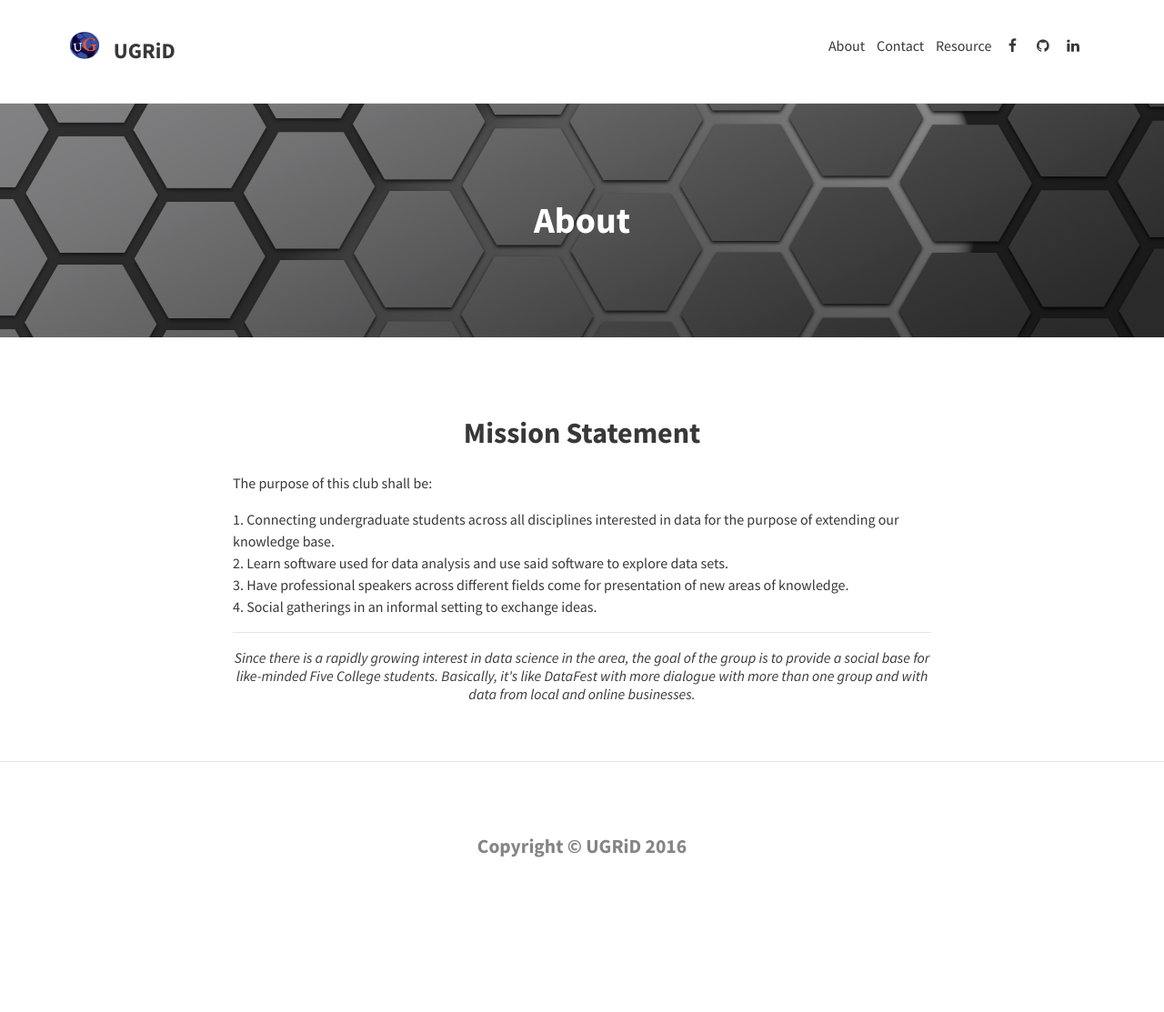
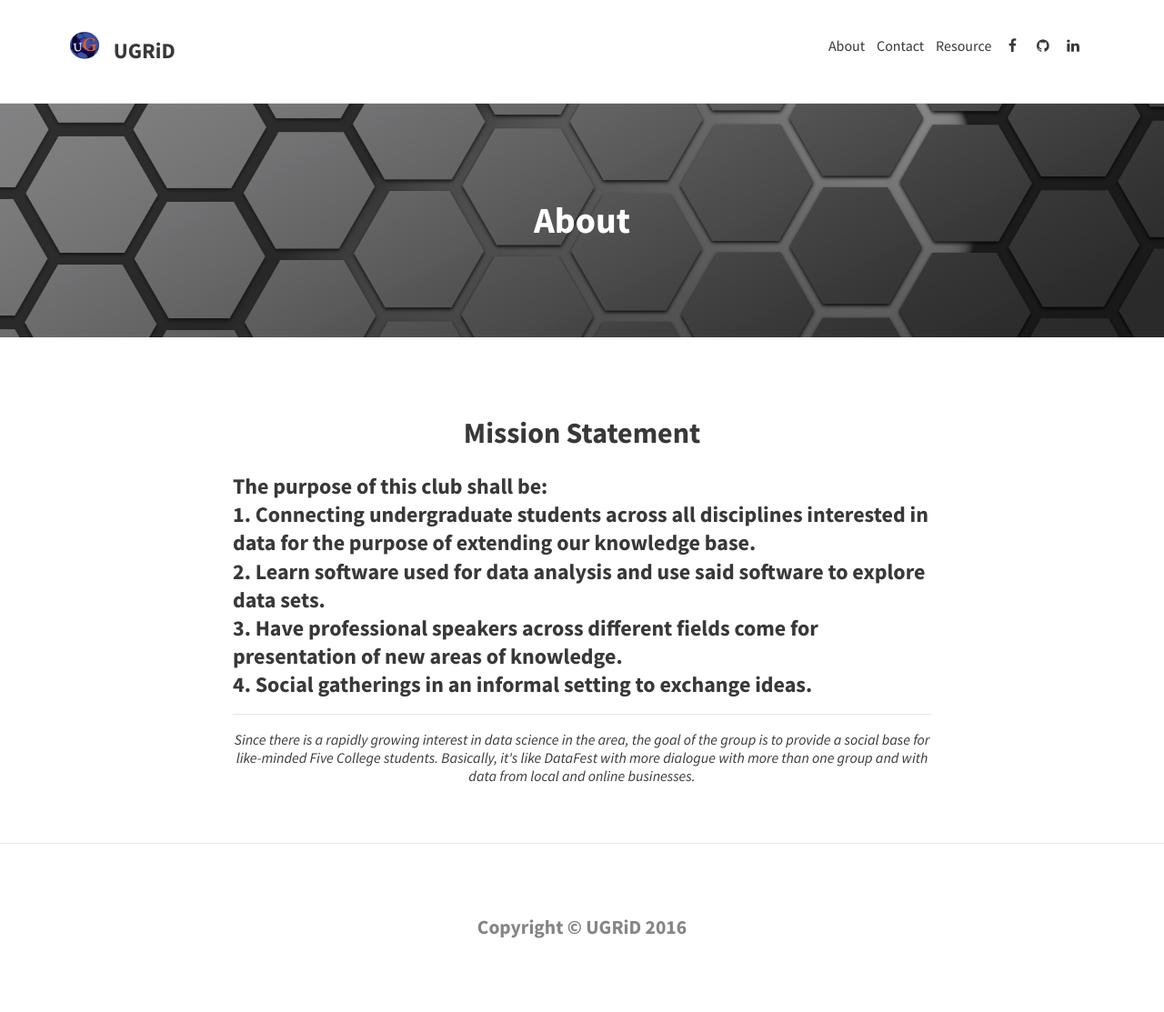
Before and after one commit to sketchplatform/ugriders.github.io, a Jekyll site: the page built from about.md, in a window 1280 px wide. Shown: the whole page at 91% size. Built offline with Jekyll 4.4.1, drawn with Linux system fonts in a browser that asks for light colours; nearby versions of some CDN libraries; before the commit the page ends 1023 px from its top, so only the background shows below that.

Commit message:
Update about.md

```diff
--- a/about.md
+++ b/about.md
@@ -10,12 +10,17 @@ feature-img: "img/texture3.png"
 Mission Statement
 </h2></center>
 
+<h3>
 The purpose of this club shall be:
-
-1. Connecting undergraduate students across all disciplines interested in data for the purpose of extending our knowledge base.
+<br>
+1. Connecting undergraduate students across all disciplines interested in data for the purpose of extending our knowledge base. <br>
 2. Learn software used for data analysis and use said software to explore data sets.
+<br>
 3. Have professional speakers across different fields come for presentation of new areas of knowledge.
+<br>
 4. Social gatherings in an informal setting to exchange ideas.
+<br>
+</h3>
 
 ---
 
```
